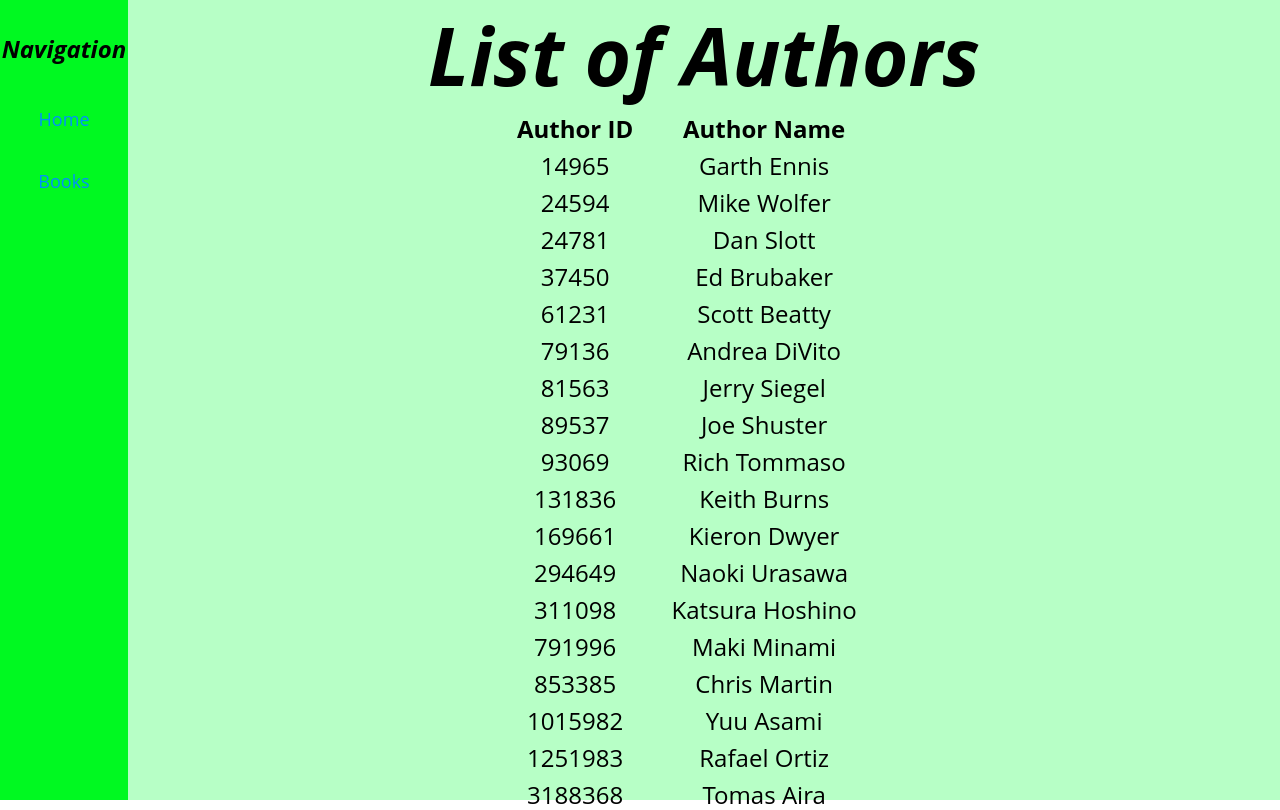
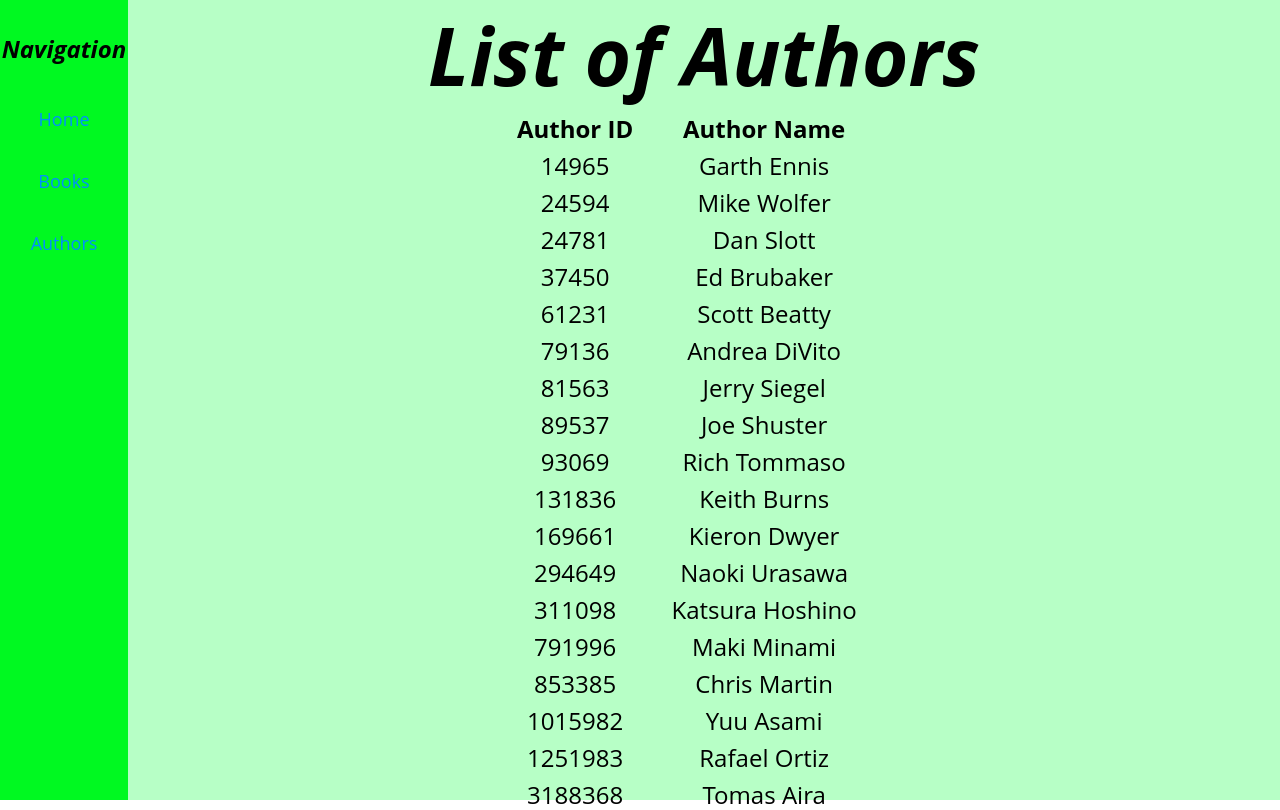
Before and after one commit to Takuaka/CS235-Library-Assignment, a Flask app: page /authors in a window 1280 px wide. Shown: the top 810 px of the page. Run offline with Flask 2, Linux system fonts and the light colour scheme.

Commit message:
Since I had copied and pasted stuff from my books pages to the authors.html, I forgot to change the blueprint. Fixed that, now it works fine. A lot of authors though, currently on my screen they dont reach the bottom, but my screen is quite big
Currently testing works perfectly

```diff
--- a/library/templates/authors/authors.html
+++ b/library/templates/authors/authors.html
@@ -6,7 +6,7 @@
             <th>Author ID</th><th>Author Name</th>
         </tr>
         {% for key in authors_dict %}
-        <tr onclick="location.href='{{ url_for('books_bp.author_books',author_id=key) }}'">
+        <tr onclick="location.href='{{ url_for('authors_bp.author_books',author_id=key) }}'">
             <td>
                 {{key}}
             </td>
--- a/library/templates/navigation.html
+++ b/library/templates/navigation.html
@@ -3,4 +3,6 @@
     <a class="btn-nav" href="{{ url_for('home_bp.home') }}">Home</a>
     <br>
     <a class="btn-nav" href="{{ url_for('books_bp.books') }}">Books</a>
+    <br>
+    <a class="btn-nav" href="{{ url_for('authors_bp.authors') }}">Authors</a>
 </nav>
```
